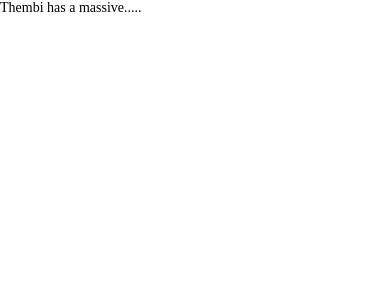
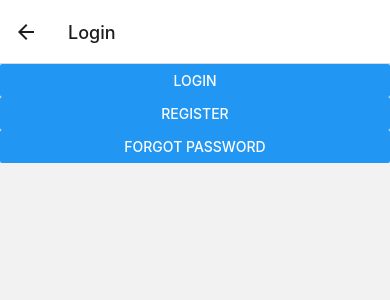
Before and after one commit to GovanDBT/BHC-App, a React Native app: screen /Login in a window 390 px wide. Shown: the top 300 px of the page. Built offline with nearby package versions, Linux system fonts and the light colour scheme.

Commit message:
making simple navigation for authentication pages

```diff
--- a/App.js
+++ b/App.js
@@ -1,13 +1,15 @@
 import { StatusBar } from 'expo-status-bar';
 import { StyleSheet, Text, View } from 'react-native';
+import { NavigationContainer } from '@react-navigation/native';
 
 import AppText from './app/components/AppText';
 import Screen from './app/screens/Screen';
+import AuthNavigator from './app/navigation/AuthNavigator';
 
 export default function App() {
   return (
-    <Screen>
-      <AppText>Thembi has a massive.....</AppText>
-    </Screen>
+    <NavigationContainer>
+      <AuthNavigator />
+    </NavigationContainer>
   );
 }
--- /dev/null
+++ b/app/navigation/AuthNavigator.js
@@ -0,0 +1,20 @@
+import React from 'react';
+import { createNativeStackNavigator } from "@react-navigation/native-stack";
+
+import WelcomeScreen from '../screens/WelcomeScreen';
+import LoginScreen from '../screens/LoginScreen';
+import RegisterScreen from '../screens/RegisterScreen';
+import ForgotPasswordScreen from '../screens/ForgotPasswordScreen';
+
+const Stack = createNativeStackNavigator();
+
+const AuthNavigator = () => (
+    <Stack.Navigator>
+        <Stack.Screen name="Welcome" component={WelcomeScreen} options={{headerShown: false}}/>
+        <Stack.Screen name="Login" component={LoginScreen} />
+        <Stack.Screen name="Register" component={RegisterScreen} />
+        <Stack.Screen name="ForgotPassword" component={ForgotPasswordScreen} />
+    </Stack.Navigator>
+)
+
+export default AuthNavigator;
--- /dev/null
+++ b/app/screens/ForgotPasswordScreen.js
@@ -0,0 +1,13 @@
+import React from 'react';
+import { Button, View } from 'react-native';
+
+function ForgotPasswordScreen({ navigation }) {
+    return (
+        <View>
+            <Button title='Reset Password' onPress={() => navigation.navigate("Login")} />
+            <Button title='Cancel' onPress={() => navigation.navigate("Login")} />
+        </View>
+    );
+}
+
+export default ForgotPasswordScreen;
--- /dev/null
+++ b/app/screens/LoginScreen.js
@@ -0,0 +1,14 @@
+import React from 'react';
+import { Button, View } from 'react-native';
+
+function LoginScreen({ navigation }) {
+     return (
+        <View>
+            <Button title='Login' onPress={() => navigation.navigate("Home")} />
+            <Button title='Register' onPress={() => navigation.navigate("Register")} />
+            <Button title='Forgot Password' onPress={() => navigation.navigate("ForgotPassword")} />
+        </View>
+    );
+}
+
+export default LoginScreen;
--- /dev/null
+++ b/app/screens/RegisterScreen.js
@@ -0,0 +1,13 @@
+import React from 'react';
+import { Button, View } from 'react-native';
+
+function RegisterScreen({ navigation }) {
+   return (
+        <View>
+            <Button title='Register' onPress={() => navigation.navigate("Login")} />
+            <Button title='Login' onPress={() => navigation.navigate("Login")} />
+        </View>
+    );
+}
+
+export default RegisterScreen;
--- /dev/null
+++ b/app/screens/WelcomeScreen.js
@@ -0,0 +1,15 @@
+import React from 'react';
+import { Button, View } from 'react-native';
+
+import Screen from './Screen';
+
+function WelcomeScreen({ navigation}) {
+    return (
+        <Screen>
+            <Button title='Register Button' onPress={() => navigation.navigate("Register")} />
+            <Button title='Login Button' onPress={() => navigation.navigate("Login")} />
+        </Screen>
+    );
+}
+
+export default WelcomeScreen;
--- a/package.json
+++ b/package.json
@@ -11,12 +11,17 @@
   "dependencies": {
     "@expo/metro-runtime": "~3.2.1",
     "@react-native-community/hooks": "^3.0.0",
+    "@react-navigation/bottom-tabs": "^6.5.20",
+    "@react-navigation/native": "^6.1.17",
+    "@react-navigation/native-stack": "^6.9.26",
     "expo": "~51.0.14",
     "expo-constants": "^16.0.2",
     "expo-status-bar": "~1.12.1",
     "react": "18.2.0",
     "react-dom": "18.2.0",
     "react-native": "0.74.2",
+    "react-native-safe-area-context": "4.10.1",
+    "react-native-screens": "3.31.1",
     "react-native-web": "~0.19.10"
   },
   "devDependencies": {
```
Also changed, not shown: 1 other file (tests, documents, lock files or other folders).
